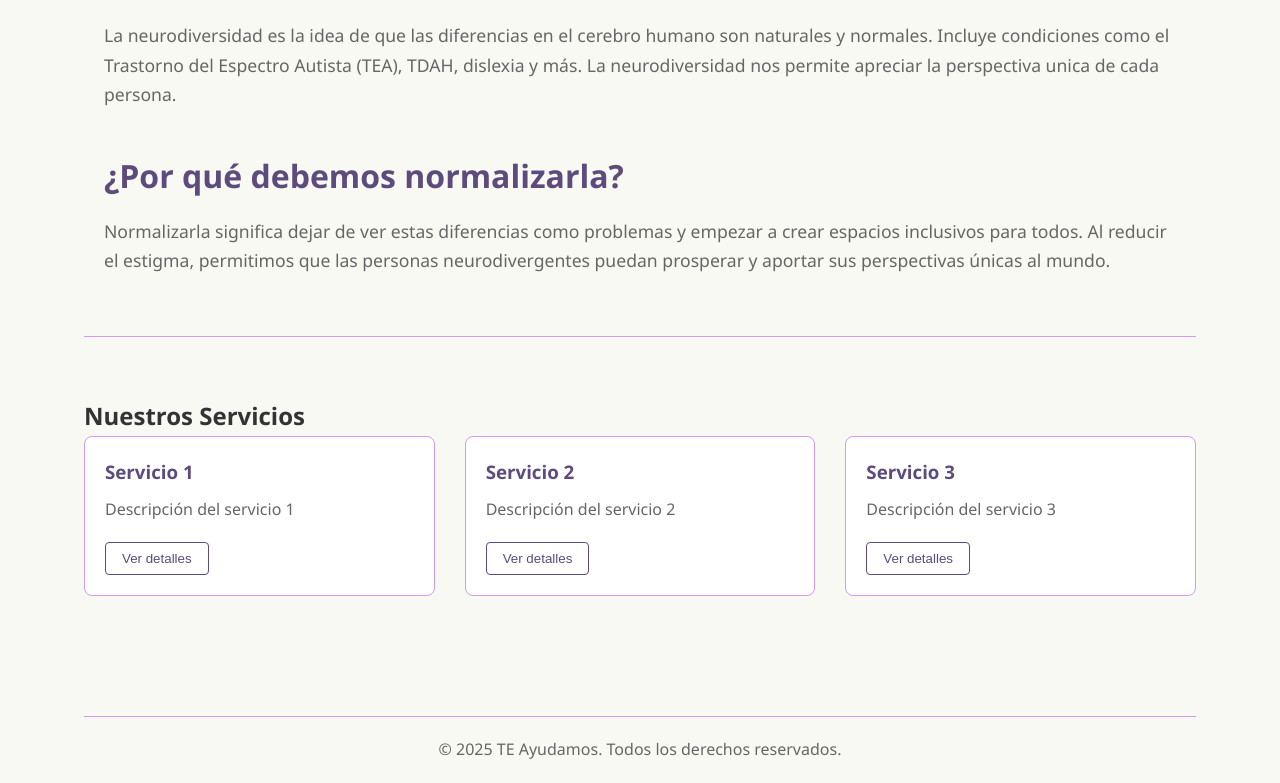
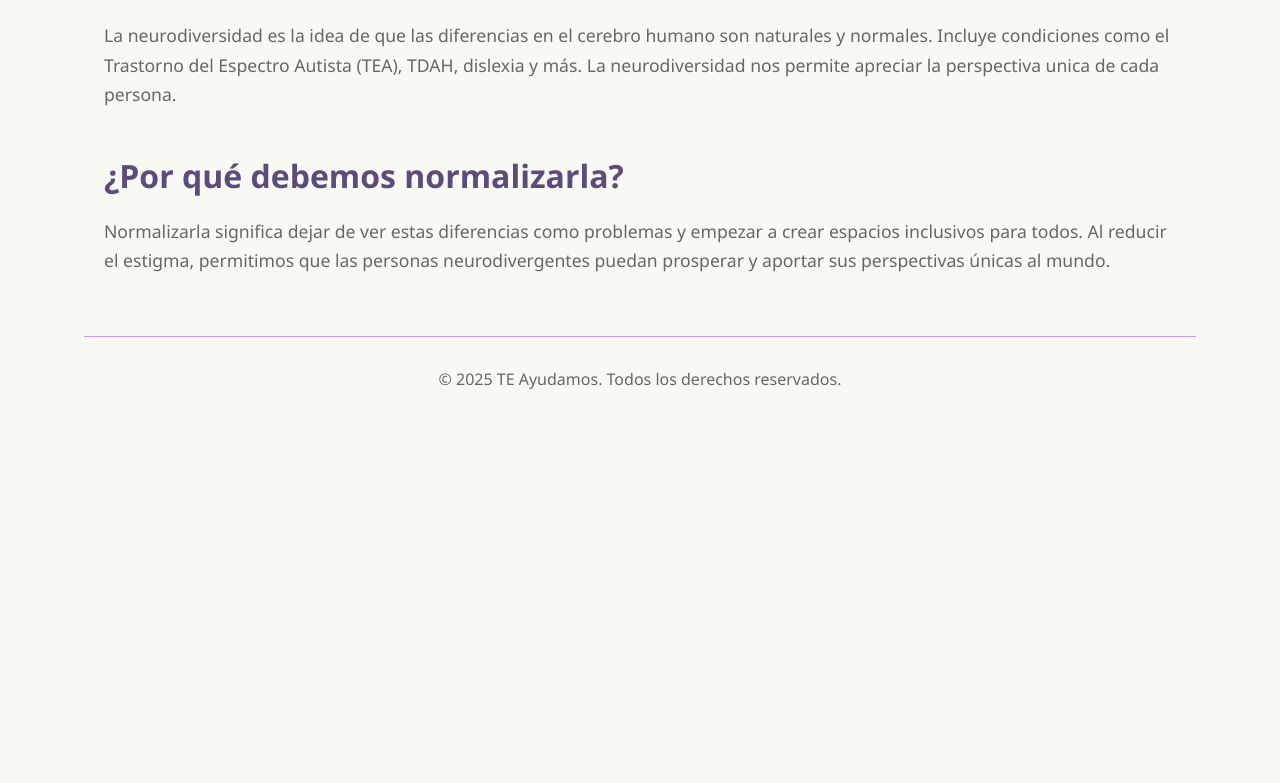
Before and after one commit to isissvh/Proyecto_TE_Ayudamos_INFOSOC, a React (Vite) app in the folder frontend/: page / in a window 1280 px wide. Shown: the part 645-1428 px from the top of the page. After the commit the page ends 1058 px from the top, so only its background shows below. Built offline with nearby package versions, Linux system fonts and the light colour scheme.

Commit message:
se elimina seccion 'servicios'

```diff
--- a/frontend/src/App.css
+++ b/frontend/src/App.css
@@ -15,12 +15,12 @@ body {
 .logo-container {
   display: flex;
   align-items: center;
-  gap: 20px; /* Espacio entre el logo y el título */
+  gap: 20px;
   margin-top: 10px;
 }
 
 .logo-icon {
-  height: 50px; /* Ajusta según el tamaño que desees */
+  height: 50px;
   width: auto;
   transition: transform 0.3s ease;
 }
@@ -39,11 +39,11 @@ body {
 .nombre-container {
   display: flex;
   align-items: center;
-  gap: 15px; /* Espacio entre el logo y el título */
+  gap: 15px;
 }
 
 .nombre {
-  height: 40px; /* Ajusta según el tamaño que desees */
+  height: 40px;
   width: auto;
   transition: transform 0.3s ease;
 }
@@ -159,75 +159,11 @@ nav ul li a:hover {
   background-color: var(--accent-hover);
 }
 
-/* nosotros Section */
-.nosotros {
-  padding: 60px 0;
-}
-
-.servicios h2 {
-  text-align: center;
-  margin-bottom: 40px;
-  font-size: 2rem;
-  color: var(--text-primary);
-}
-
-.loading {
-  text-align: center;
-  padding: 40px;
-  font-size: 1.2rem;
-  color: var(--text-secondary);
-}
-
-.nosotros-grid {
-  display: grid;
-  grid-template-columns: repeat(auto-fill, minmax(300px, 1fr));
-  gap: 30px;
-}
-
-.nosotros-card {
-  border: 1px solid var(--border-color);
-  border-radius: 8px;
-  padding: 20px;
-  transition: transform 0.3s, box-shadow 0.3s;
-  background-color: var(--card-bg);
-}
-
-.nosotros-card:hover {
-  transform: translateY(-5px);
-  box-shadow: var(--card-shadow);
-}
-
-.nosotros-card h3 {
-  margin-bottom: 10px;
-  color: var(--accent-color);
-}
-
-.nosotros-card p {
-  margin-bottom: 20px;
-  color: var(--text-secondary);
-}
-
-.nosotros-card button {
-  padding: 8px 16px;
-  background-color: transparent;
-  color: var(--accent-color);
-  border: 1px solid var(--accent-color);
-  border-radius: 4px;
-  cursor: pointer;
-  transition: background-color 0.3s, color 0.3s;
-}
-
-.nosotros-card button:hover {
-  background-color: var(--accent-color);
-  color: white;
-}
-
 /* Footer */
 footer {
   text-align: center;
   padding: 20px 0;
-  margin-top: 60px;
-  border-top: 1px solid var(--border-color);
+  margin-top: 10px;
   color: var(--text-secondary);
 }
 
--- a/frontend/src/App.jsx
+++ b/frontend/src/App.jsx
@@ -87,24 +87,6 @@ function App() {
             </div>
           </div>
         </section>
-
-        <section className="nosotros" id="nosotros">
-          <h2>Nuestros Servicios</h2>
-
-          {isLoading ? (
-            <div className="loading">Cargando servicios...</div>
-          ) : (
-            <div className="nosotros-grid">
-              {content.map(item => (
-                <div className="nosotros-card" key={item.id}>
-                  <h3>{item.title}</h3>
-                  <p>{item.description}</p>
-                  <button>Ver detalles</button>
-                </div>
-              ))}
-            </div>
-          )}
-        </section>
       </main>
 
       <footer>
```
